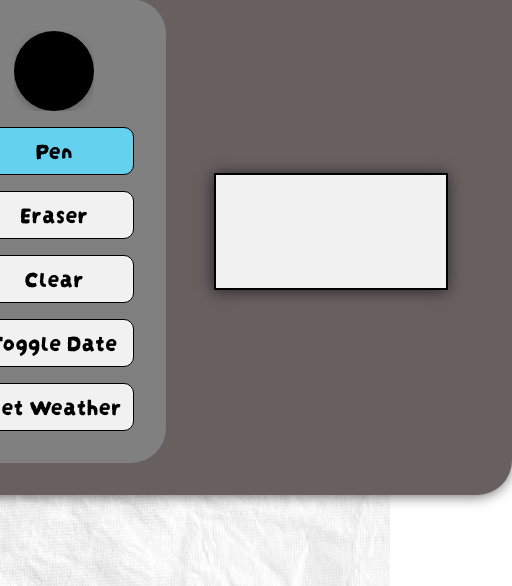
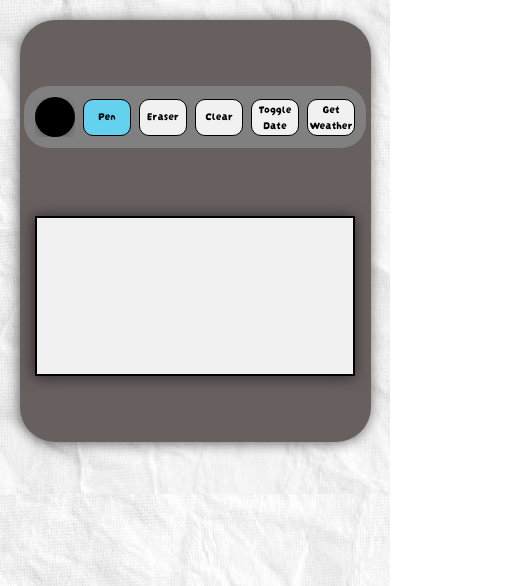
Before and after one commit to mlutz-devops/picture-it, a plain HTML site: page index.html in a window 390 px wide. Shown: the part 258-844 px from the top of the page, 512 px wide, since content can reach past the window. Drawn offline with Linux system fonts and the light colour scheme.

Commit message:
small responsive changes

```diff
--- a/script.js
+++ b/script.js
@@ -1,6 +1,7 @@
 import { symbols, colors } from "./symbols.js";
 const gridSize = 64;
 let date;
+let night = false;
 let eraserActive = false;
 let mouseDown = false;
 let currColor = "#000000";
@@ -217,7 +218,9 @@ function drawDate() {
     let month = date.toLocaleString("en-US", { month: "short" });
     let monthNum = date.getMonth();
     let season;
-    if (monthNum === 0 || monthNum === 1 || monthNum === 11) {
+    if (night) {
+      season = "moon";
+    } else if (monthNum === 0 || monthNum === 1 || monthNum === 11) {
       season = "snowman";
     } else if (monthNum === 2 || monthNum === 3 || monthNum === 4) {
       season = "flower";
@@ -242,6 +245,9 @@ function getTime() {
   date = new Date();
   currHour = date.getHours();
   currMin = date.getMinutes();
+  if (currHour > 20 || currHour < 7) {
+    night = true;
+  }
   currHour = currHour > 12 ? currHour - 12 : currHour === 0 ? 12 : currHour;
   if (currMin < 10) {
     currMin = "0" + currMin.toString();
--- a/styles.css
+++ b/styles.css
@@ -22,10 +22,10 @@
 #grid {
   border: 2px solid black;
   display: flex;
-  width: 60vw;
-  height: 30vw;
+  height: 80%;
   flex-shrink: 0;
   box-shadow: -1px 1px 14px 0px rgba(0, 0, 0, 0.62);
+  aspect-ratio: 64 / 32;
 }
 #color-picker {
   height: 80px;
@@ -59,11 +59,13 @@ input[type="color"]::-webkit-color-swatch {
   background-color: black;
 }
 .main {
+  width: 90%;
+  height: 90%;
   display: flex;
   align-items: center;
   justify-content: space-around;
   background-color: rgb(104, 95, 95);
-  padding: 2rem 4rem;
+  padding: 2rem 3rem;
   border-radius: 35px;
   gap: 3rem;
   box-shadow: -1px 1px 14px 0px rgba(0, 0, 0, 0.62);
@@ -75,14 +77,14 @@ input[type="color"]::-webkit-color-swatch {
   align-items: center;
   gap: 1rem;
   background-color: grey;
-  padding: 2rem;
+  padding: 1.5rem;
   border-radius: 35px;
 }
 .button {
   border: 1px solid black;
-  width: 10rem;
-  height: 3rem;
-  font-size: 1.5rem;
+  width: 8rem;
+  height: 2rem;
+  font-size: 1.2rem;
   border-radius: 10px;
   padding-bottom: 5px;
   background-color: #f1f1f1;
@@ -91,3 +93,31 @@ input[type="color"]::-webkit-color-swatch {
 .active-btn {
   background-color: rgb(100, 209, 239);
 }
+
+@media (max-width: 1000px) {
+  .main {
+    flex-direction: column;
+    gap: 0;
+    height: 50%;
+  }
+  .controls {
+    flex-direction: row;
+    gap: 0.5rem;
+    padding: 0.7rem;
+    border-radius: 25px;
+  }
+  .button {
+    font-size: 0.7rem;
+    width: 3rem;
+    height: 2.3rem;
+  }
+  #color-picker {
+    height: 40px;
+    width: 40px;
+    border: none;
+    background-color: inherit;
+  }
+  #grid {
+    height: 10rem;
+  }
+}
```
